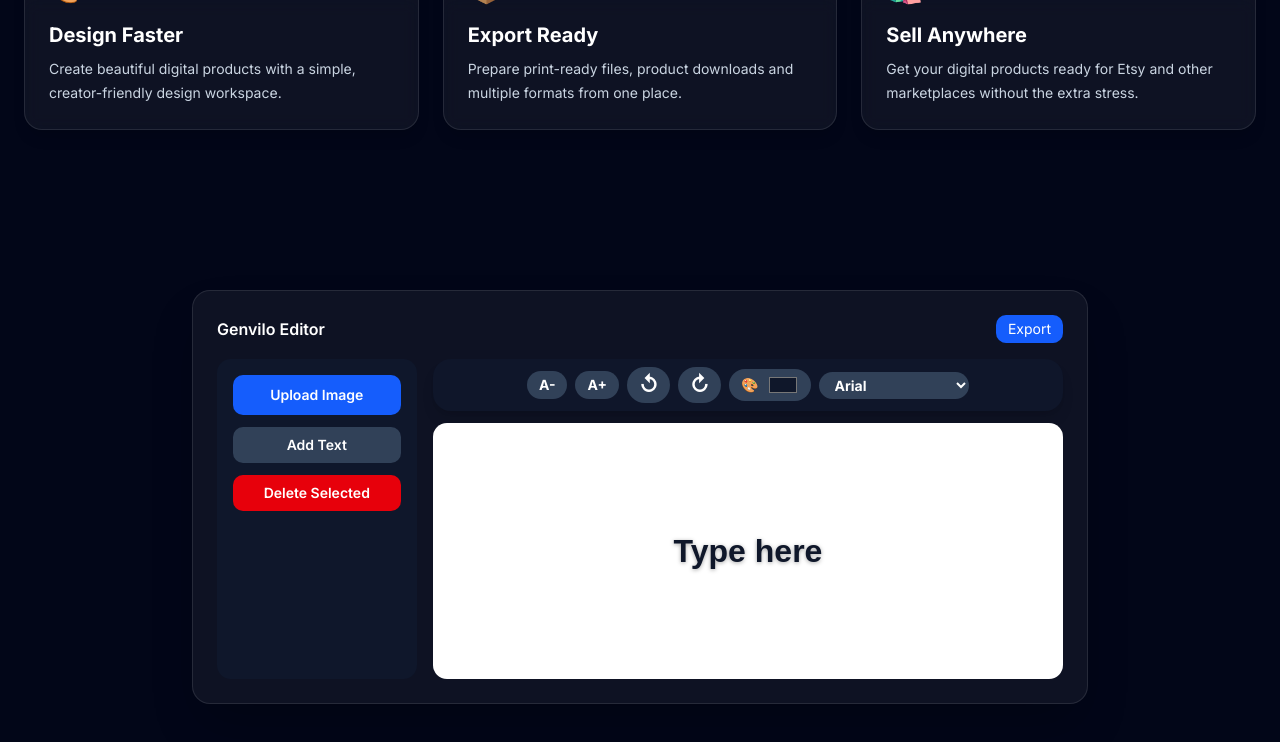
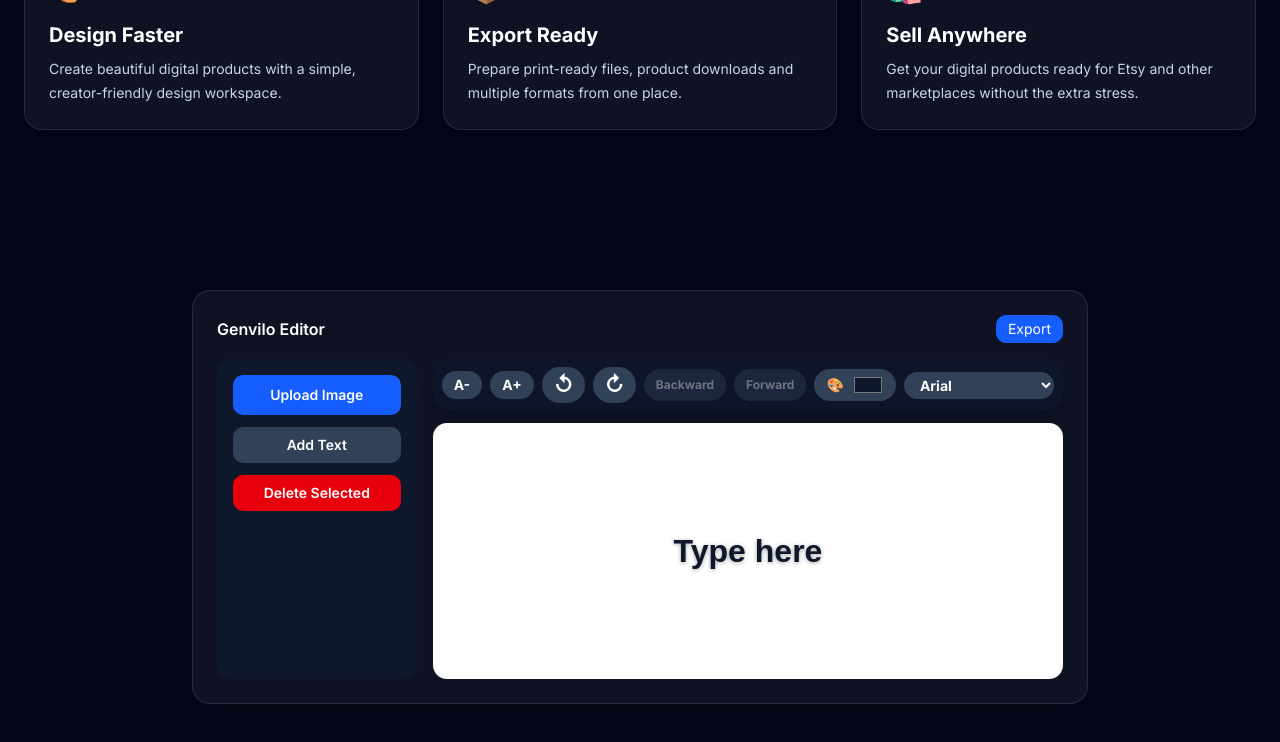
Before and after one commit to Stewey95/yourdesign, a Next.js app: page / in a window 1280 px wide. Both pictures are taken after a click on the button "Add Text". Shown: the part 675-1417 px from the top of the page. Built offline with nearby package versions, Linux system fonts and the light colour scheme; a web font is replaced by a local one.

Commit message:
Start layers feature with forward and backward controls

```diff
--- a/components/EditorPreview.tsx
+++ b/components/EditorPreview.tsx
@@ -61,6 +61,15 @@ export default function EditorPreview() {
     (item): item is Extract<DesignItem, { type: "image" }> =>
       item.id === selectedItemId && item.type === "image"
   );
+    const selectedItemIndex = items.findIndex(
+    (item) => item.id === selectedItemId
+  );
+
+  const canSendBackward = selectedItemIndex > 0;
+
+  const canBringForward =
+    selectedItemIndex !== -1 &&
+    selectedItemIndex < items.length - 1;
 
   const pendingDragRef = useRef<{
     itemId: string;
@@ -151,6 +160,44 @@ export default function EditorPreview() {
           : item
       )
     );
+  };
+    const moveItemLayer = (
+    id: string,
+    direction: "forward" | "backward"
+  ) => {
+    setItems((currentItems) => {
+      const currentIndex = currentItems.findIndex(
+        (item) => item.id === id
+      );
+
+      if (currentIndex === -1) {
+        return currentItems;
+      }
+
+      const targetIndex =
+        direction === "forward"
+          ? currentIndex + 1
+          : currentIndex - 1;
+
+      if (
+        targetIndex < 0 ||
+        targetIndex >= currentItems.length
+      ) {
+        return currentItems;
+      }
+
+      const reorderedItems = [...currentItems];
+
+      [
+        reorderedItems[currentIndex],
+        reorderedItems[targetIndex],
+      ] = [
+        reorderedItems[targetIndex],
+        reorderedItems[currentIndex],
+      ];
+
+      return reorderedItems;
+    });
   };
 
   const changeImageAdjustment = (
@@ -352,6 +399,39 @@ export default function EditorPreview() {
         aria-label="Rotate text right"
       >
         ↻
+      </button>
+            <button
+        type="button"
+        disabled={!canSendBackward}
+        onPointerDown={(event) => {
+          event.preventDefault();
+          event.stopPropagation();
+        }}
+        onClick={() =>
+          moveItemLayer(item.id, "backward")
+        }
+        className="shrink-0 cursor-pointer rounded-full bg-slate-700 px-3 py-2 text-xs font-bold text-white disabled:cursor-not-allowed disabled:opacity-40"
+        aria-label="Send text backward"
+        title="Send Backward"
+      >
+        Backward
+      </button>
+
+      <button
+        type="button"
+        disabled={!canBringForward}
+        onPointerDown={(event) => {
+          event.preventDefault();
+          event.stopPropagation();
+        }}
+        onClick={() =>
+          moveItemLayer(item.id, "forward")
+        }
+        className="shrink-0 cursor-pointer rounded-full bg-slate-700 px-3 py-2 text-xs font-bold text-white disabled:cursor-not-allowed disabled:opacity-40"
+        aria-label="Bring text forward"
+        title="Bring Forward"
+      >
+        Forward
       </button>
 
       <label className="flex shrink-0 cursor-pointer items-center gap-2 rounded-full bg-slate-700 px-3 py-1 text-sm font-bold text-white">
@@ -686,8 +766,16 @@ export default function EditorPreview() {
             <ImageToolbar
               item={selectedImageItem}
               showAdjustments={showImageAdjustments}
+              canBringForward={canBringForward}
+              canSendBackward={canSendBackward}
               onToggleAdjustments={toggleImageAdjustments}
               onRotate={rotateItem}
+              onBringForward={(id) =>
+                moveItemLayer(id, "forward")
+              }
+              onSendBackward={(id) =>
+                moveItemLayer(id, "backward")
+              }
               onAdjustmentChange={changeImageAdjustment}
               onResetAdjustments={resetImageAdjustments}
             />
--- a/components/ImageToolbar.tsx
+++ b/components/ImageToolbar.tsx
@@ -18,8 +18,12 @@ type ImageAdjustment =
 type ImageToolbarProps = {
   item: ImageItem;
   showAdjustments: boolean;
+  canBringForward: boolean;
+  canSendBackward: boolean;
   onToggleAdjustments: () => void;
   onRotate: (id: string, amount: number) => void;
+  onBringForward: (id: string) => void;
+  onSendBackward: (id: string) => void;
   onAdjustmentChange: (
     id: string,
     adjustment: ImageAdjustment,
@@ -31,8 +35,12 @@ type ImageToolbarProps = {
 export default function ImageToolbar({
   item,
   showAdjustments,
+  canBringForward,
+  canSendBackward,
   onToggleAdjustments,
   onRotate,
+  onBringForward,
+  onSendBackward,
   onAdjustmentChange,
   onResetAdjustments,
 }: ImageToolbarProps) {
@@ -55,11 +63,11 @@ export default function ImageToolbar({
         userSelect: "none",
       }}
     >
-      <div className="flex min-w-0 items-center justify-center gap-2 overflow-x-auto">
+      <div className="flex min-w-0 items-center justify-start gap-2 overflow-x-auto md:justify-center">
         <button
           type="button"
           onPointerDown={(event) => {
-
+            event.preventDefault();
             event.stopPropagation();
           }}
           onClick={() => onRotate(item.id, -15)}
@@ -80,6 +88,36 @@ export default function ImageToolbar({
           aria-label="Rotate image right"
         >
           ↻
+        </button>
+
+        <button
+          type="button"
+          disabled={!canSendBackward}
+          onPointerDown={(event) => {
+            event.preventDefault();
+            event.stopPropagation();
+          }}
+          onClick={() => onSendBackward(item.id)}
+          className="shrink-0 cursor-pointer rounded-full bg-slate-700 px-3 py-2 text-xs font-bold text-white disabled:cursor-not-allowed disabled:opacity-40"
+          aria-label="Send image backward"
+          title="Send Backward"
+        >
+          Backward
+        </button>
+
+        <button
+          type="button"
+          disabled={!canBringForward}
+          onPointerDown={(event) => {
+            event.preventDefault();
+            event.stopPropagation();
+          }}
+          onClick={() => onBringForward(item.id)}
+          className="shrink-0 cursor-pointer rounded-full bg-slate-700 px-3 py-2 text-xs font-bold text-white disabled:cursor-not-allowed disabled:opacity-40"
+          aria-label="Bring image forward"
+          title="Bring Forward"
+        >
+          Forward
         </button>
 
         <button
```
Lines whose indentation alone changed are shown as unchanged.
